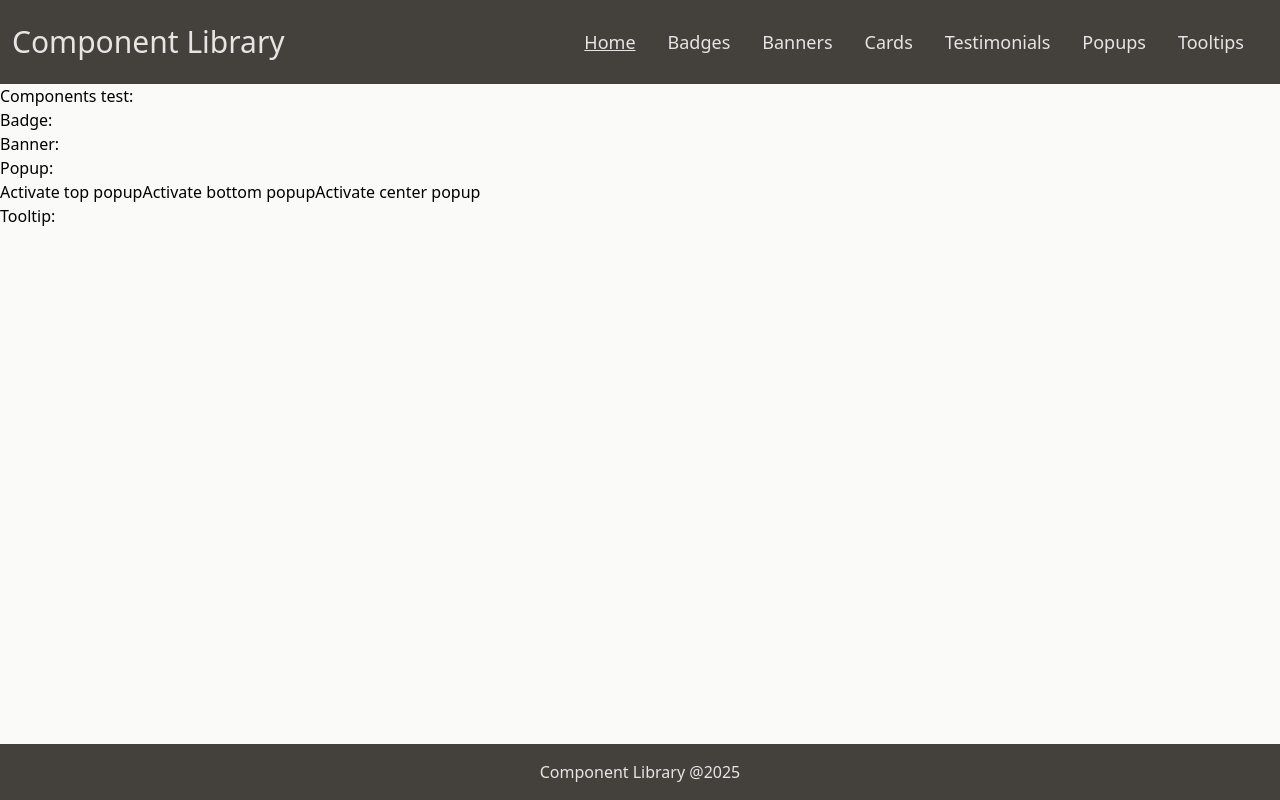
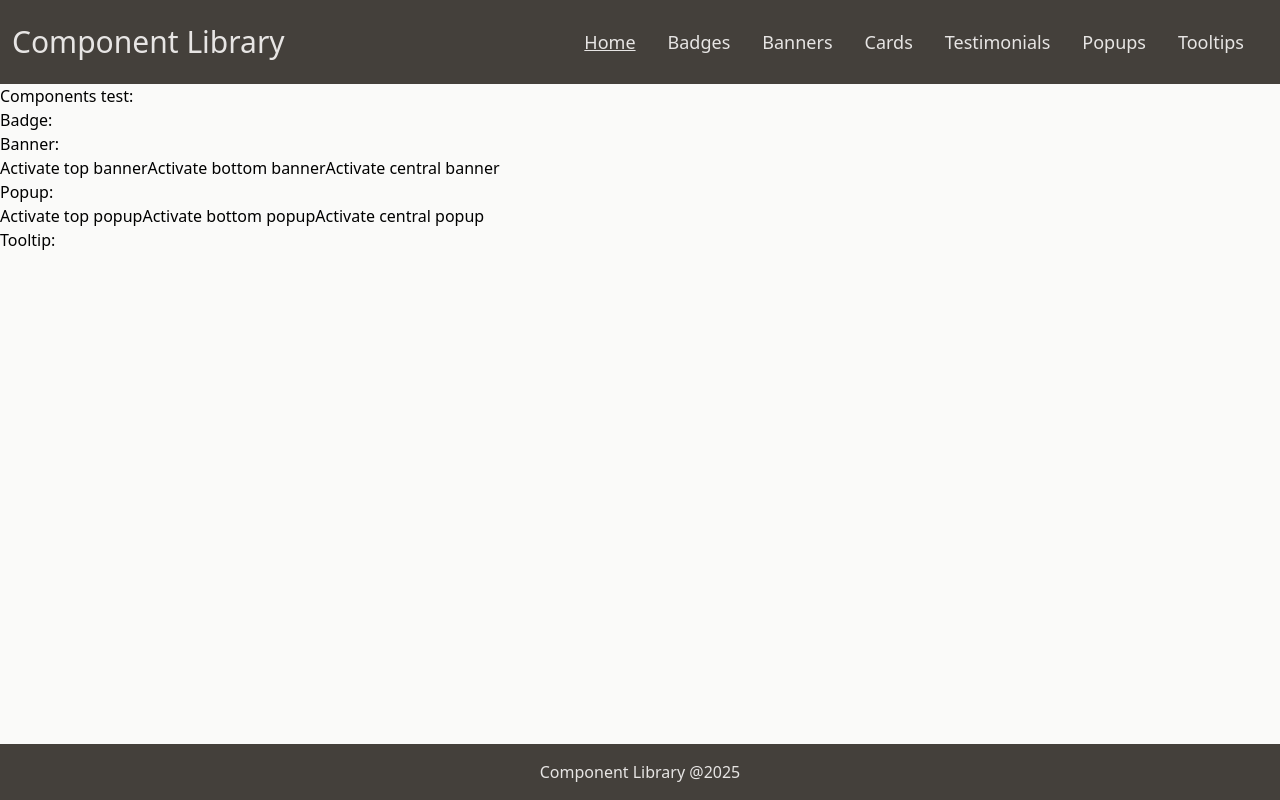
Before and after one commit to gyo82v/scrimba-component-library, a React (Vite) app: page / in a window 1280 px wide. Built offline with nearby package versions, Linux system fonts and the light colour scheme.

Commit message:
feat: add  Banner section to Home.jsx

```diff
--- a/src/pages/Home.jsx
+++ b/src/pages/Home.jsx
@@ -8,8 +8,10 @@ import PopupEl from "../components/PopupEl"
 
 export default function Home(){
     const [isPopup, setIsPopup] = useState({top : false, bottom : false, center : false})
+    const [isBanner, setIsBanner] = useState({top: false, bottom : false, center : false})
 
     const handlePopup = v => setIsPopup(p => ({...p, [v] : !p[v]}))
+    const handleBanner = v => setIsBanner(b => ({...b, [v] : !b[v]}))
 
     return(
         <section>
@@ -19,12 +21,33 @@ export default function Home(){
             </section>
             <section>
                 <h3>Banner:</h3>
+                <button onClick={() => handleBanner("top")}>Activate top banner</button>
+                <button onClick={() => handleBanner("bottom")}>Activate bottom banner</button>
+                <button onClick={() => handleBanner("center")}>Activate central banner</button>
+                {
+                    isBanner.top &&
+                    <Banner variant="success" title="test">
+                        This is a test Banner.
+                    </Banner>
+                }
+                 {
+                    isBanner.bottom &&
+                    <Banner variant="warning" title="test">
+                        This is a test Banner.
+                    </Banner>
+                }
+                 {
+                    isBanner.center &&
+                    <Banner title="test">
+                        This is a test Banner.
+                    </Banner>
+                }
             </section>
             <section>
                 <h3>Popup:</h3>
                 <button onClick={() => handlePopup("top")}>Activate top popup</button>
                 <button onClick={() => handlePopup("bottom")}>Activate bottom popup</button>
-                <button onClick={() => handlePopup("center")}>Activate center popup</button>
+                <button onClick={() => handlePopup("center")}>Activate central popup</button>
                 {
                     isPopup.top &&
                     <PopupEl variant="success" title="test" position="absolute top-0" setOpen={() => handlePopup("top")}>
```
